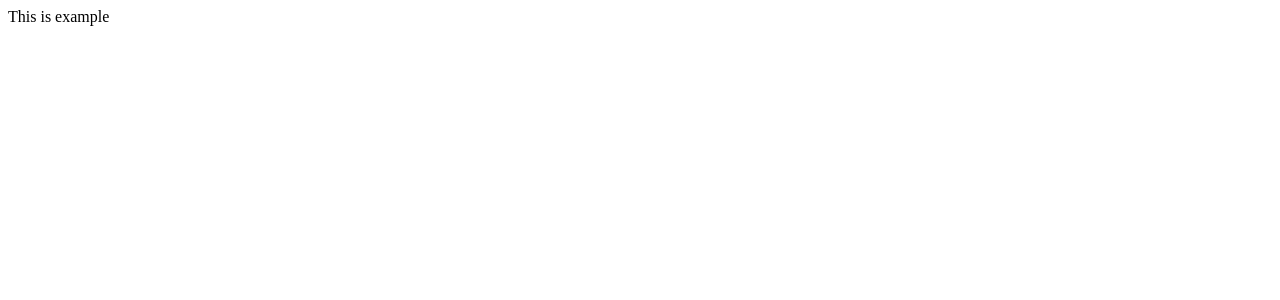
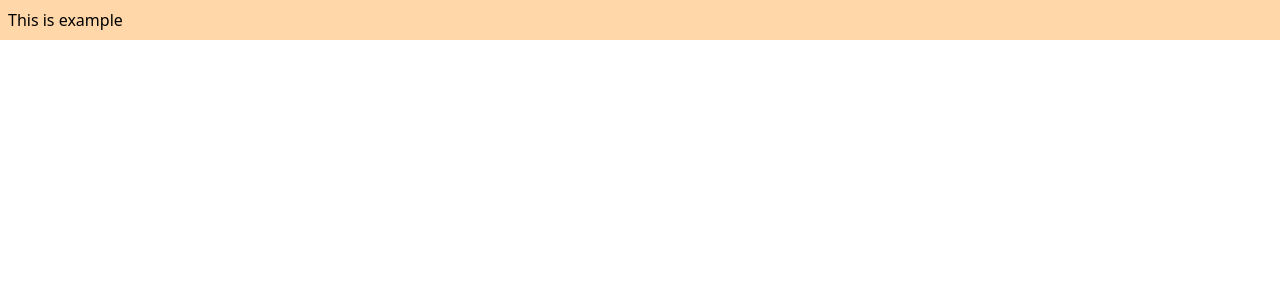
Before and after one commit to ELginas/jam-player, a Svelte app: page / in a window 1280 px wide. Shown: the top 300 px of the page. Built offline with nearby package versions, Linux system fonts and the light colour scheme.

Commit message:
Tailwindcss support

```diff
--- a/package.json
+++ b/package.json
@@ -13,9 +13,11 @@
   "packageManager": "pnpm@10.6.4",
   "devDependencies": {
     "@sveltejs/vite-plugin-svelte": "^5.0.3",
+    "@tailwindcss/vite": "^4.0.14",
     "@types/firefox-webext-browser": "^120.0.4",
     "concurrently": "^9.1.2",
     "svelte": "^5.23.2",
+    "tailwindcss": "^4.0.14",
     "vite": "^6.2.2",
     "web-ext": "^8.5.0"
   }
--- /dev/null
+++ b/src/App.css
@@ -0,0 +1 @@
+@import "tailwindcss" important;
--- a/src/App.svelte
+++ b/src/App.svelte
@@ -1 +1,5 @@
-<div class="">This is example</div>
+<script>
+  import "./App.css";
+</script>
+
+<div class="p-2 bg-orange-200">This is example</div>
--- /dev/null
+++ b/tailwind.config.cjs
@@ -0,0 +1,3 @@
+module.exports = {
+  content: ["./src/**/*.{svelte,html,ts}"],
+};
--- a/vite.config.js
+++ b/vite.config.js
@@ -1,5 +1,6 @@
 import { defineConfig } from "vite";
 import { svelte } from "@sveltejs/vite-plugin-svelte";
+import tailwindcss from "@tailwindcss/vite";
 import path from "path";
 
 const isDev = process.env.NODE_ENV !== "production";
@@ -12,6 +13,7 @@ export default defineConfig({
         dev: isDev,
       },
     }),
+    tailwindcss(),
   ],
   build: {
     sourcemap: isDev ? "inline" : false,
```
Also changed, not shown: 1 other file (tests, documents, lock files or other folders).
